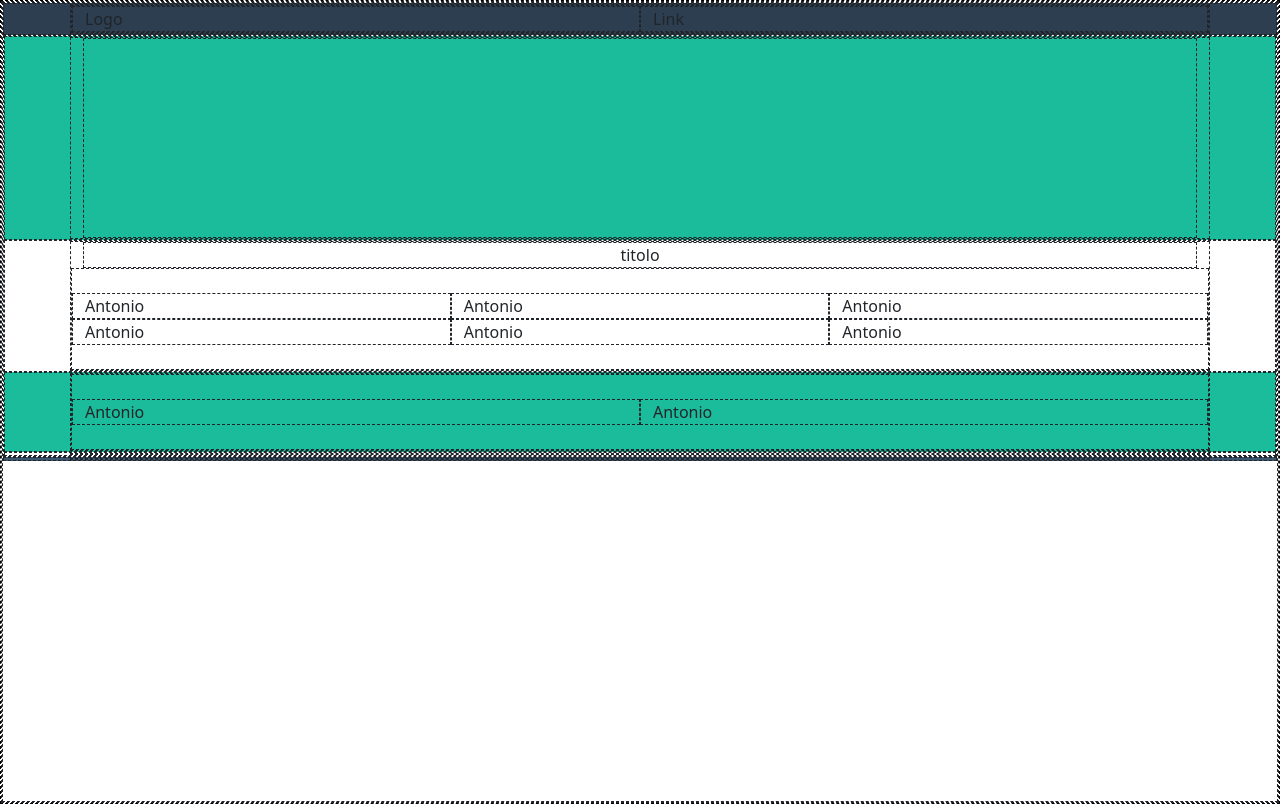
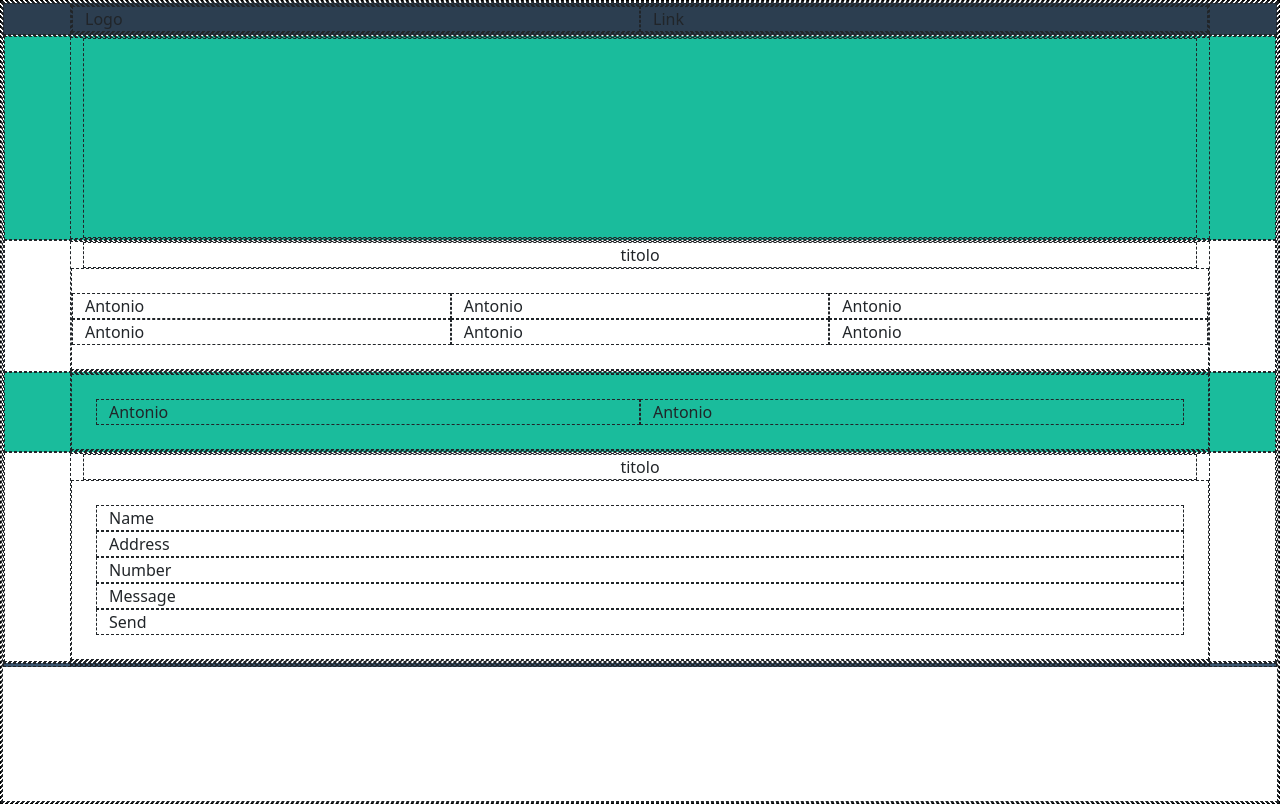
Before and after one commit to antden99/html-css-bootstrap-freelancer, a plain HTML site: page index.html in a window 1280 px wide. Drawn offline with nearby package versions, Linux system fonts and the light colour scheme.

Commit message:
add section_contact

```diff
--- a/index.html
+++ b/index.html
@@ -10,8 +10,7 @@
     <link rel="stylesheet" href="./assets/style.css">
 </head>
 <style>
-
-    .jumbo{
+    .jumbo {
         height: 200px;
     }
 </style>
@@ -30,9 +29,9 @@
         <main id="site_main">
             <div class="section_jumbo">
                 <div class="container">
-                   <div class="jumbo">
+                    <div class="jumbo">
 
-                   </div>
+                    </div>
                 </div>
             </div>
 
@@ -65,8 +64,8 @@
             </div>
 
             <div class="section_about">
-                <div class="container">
-                    <div class="row py-4">
+                <div class="container ">
+                    <div class="row p-4">
                         <div class="col-12 col-md-6">
                             Antonio
                         </div>
@@ -76,9 +75,19 @@
                     </div>
                 </div>
             </div>
+
             <div class="section_contact">
-                <div class="container">
-
+                <div class="container ">
+                    <div class="title text-center">
+                        titolo
+                    </div>
+                    <div class="row p-4">
+                        <div class="col-12">Name</div>
+                        <div class="col-12">Address</div>
+                        <div class="col-12">Number</div>
+                        <div class="col-12">Message</div>
+                        <div class="col-12">Send</div>
+                    </div>
                 </div>
             </div>
 
```
